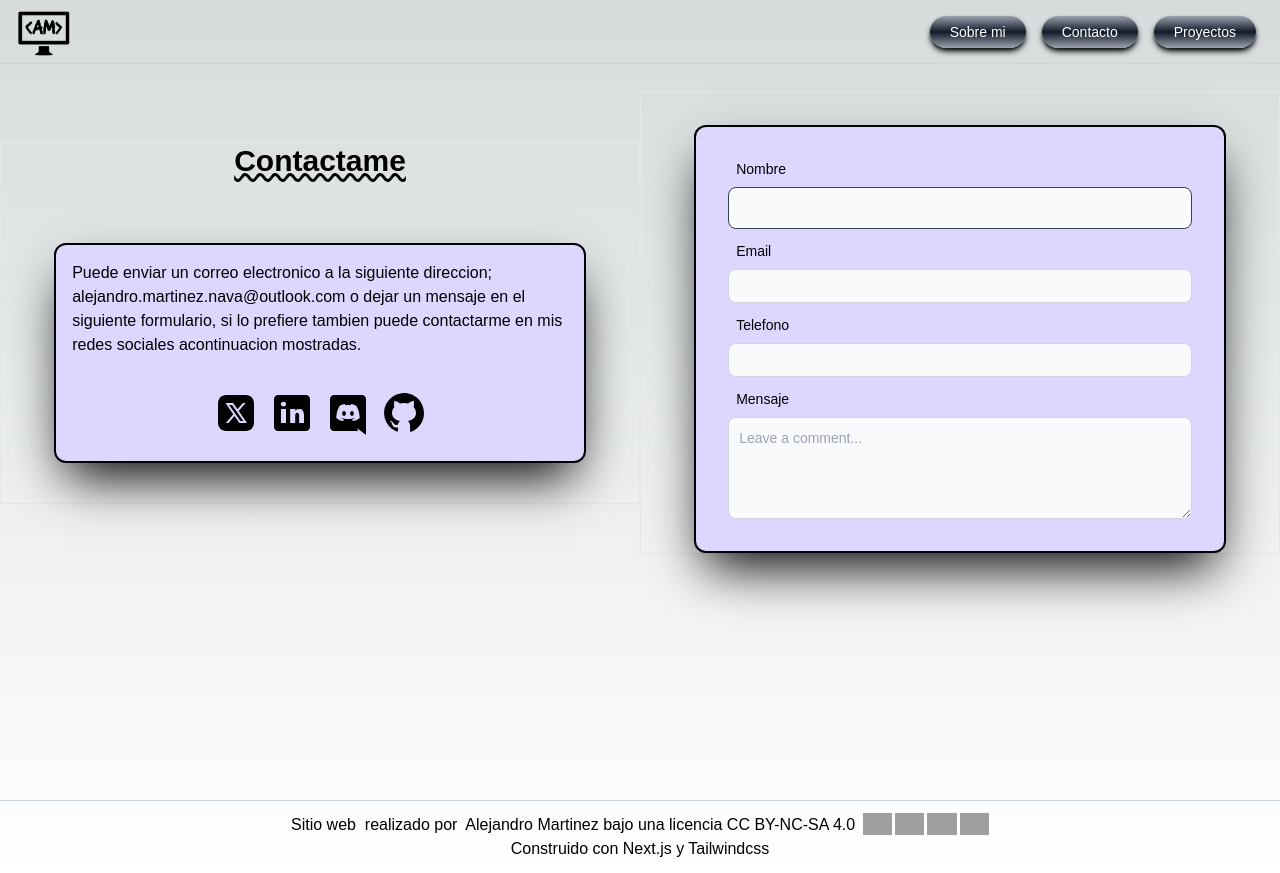
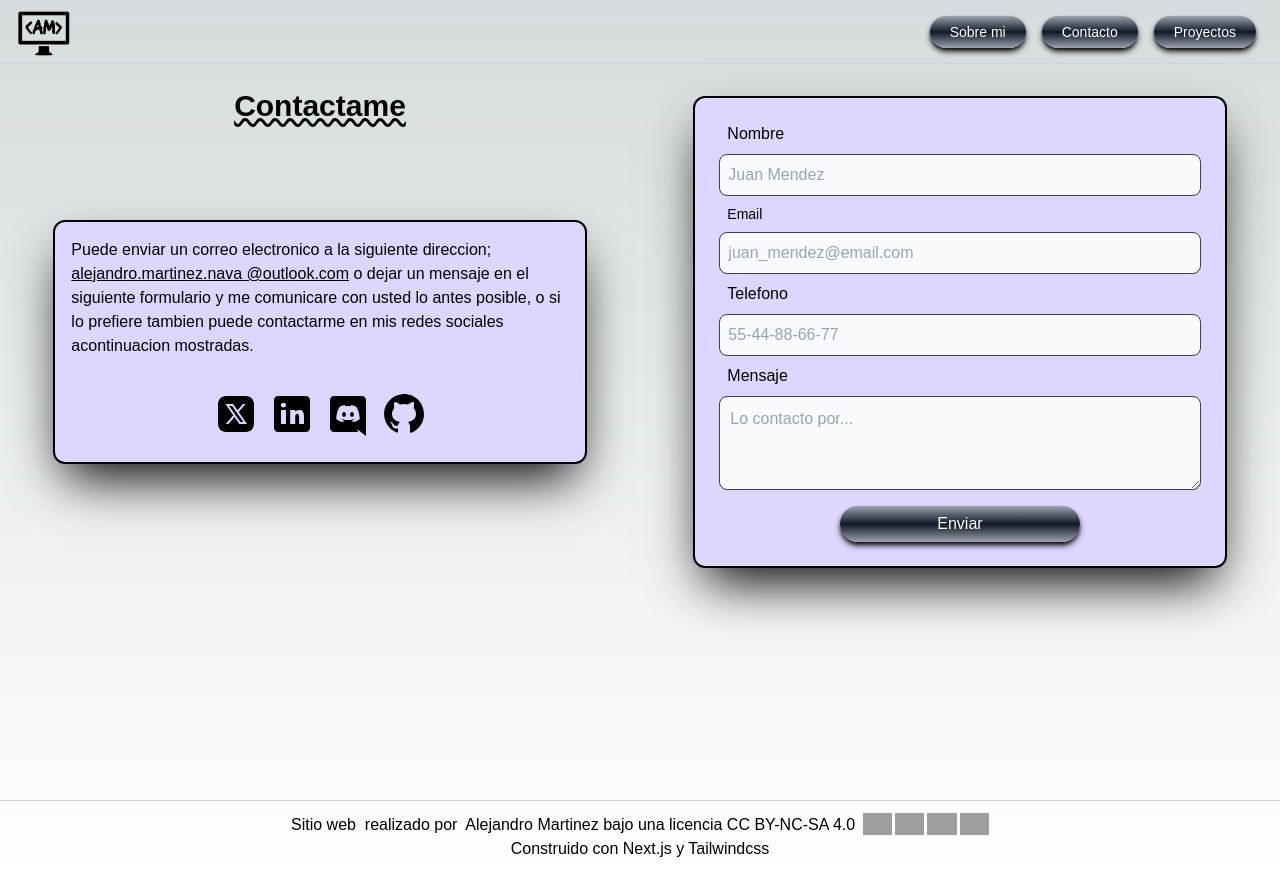
Before and after one commit to alejandro77martinez/portfolio, a Next.js app: page /contact in a window 1280 px wide. Built offline with nearby package versions, Linux system fonts and the light colour scheme; grey boxes are pictures that could not be loaded; a web font is replaced by a local one.

Commit message:
Pagina contacto al 80% pendiente el envio de email

```diff
--- a/app/ui/contact.tsx
+++ b/app/ui/contact.tsx
@@ -1,14 +1,15 @@
 export default function ContactMe() {
   return (
-    <div className="flex items-center max-lg:flex-col w-full pt-7">
-      <div className="border w-full lg:w-2/4 h-auto">
+    <div className="flex max-lg:flex-col max-lg:pt-0 w-full pt-6 max-w-7xl mx-auto">
+      <div className="w-full lg:w-2/4 h-auto">
         <div className="h-auto w-5/6 mx-auto max-lg:w-full max-lg:px-4">
-          <h1 className="text-3xl text-center font-bold underline decoration-wavy mb-16">Contactame</h1>
+          <h1 className="text-3xl text-center font-bold underline decoration-wavy mb-24 max-lg:mb-7">Contactame</h1>
           <div className="bg-violet-200 p-4 shadow-2xl shadow-black rounded-xl border-2 border-black mb-10">
             <p className="mb-8">
               Puede enviar un correo electronico a la siguiente direccion;
-              alejandro.martinez.nava@outlook.com o dejar un mensaje en el siguiente formulario,
-              si lo prefiere tambien puede contactarme en mis redes sociales acontinuacion mostradas.
+              <span className="underline"> alejandro.martinez.nava @outlook.com</span> o dejar un mensaje en el
+              siguiente formulario y me comunicare con usted lo antes posible, o si lo prefiere
+              tambien puede contactarme en mis redes sociales acontinuacion mostradas.
             </p>
             <div className="flex gap-2 my-2 justify-center">
               <svg xmlns="http://www.w3.org/2000/svg" x="0px" y="0px" width="48" height="48" viewBox="0 0 24 24">
@@ -27,26 +28,27 @@ export default function ContactMe() {
           </div>
         </div>
       </div>
-      <div className="border w-full lg:w-2/4 h-auto pt-8">
+      <div className="w-full lg:w-2/4 h-auto pt-2 max-lg:pt-0">
         <div className="h-auto w-5/6 mx-auto max-lg:w-full max-lg:px-4">
-          <div className="bg-violet-200 p-8 shadow-2xl shadow-black rounded-xl border-2 border-black">
-            <form className="mx-auto flex flex-col gap-3">
+          <div className="bg-violet-200 p-6 shadow-2xl shadow-black rounded-xl border-2 border-black mb-10">
+            <form className="mx-auto flex flex-col gap-2">
               <div>
-                <label htmlFor="input1" className="block pl-2 mb-2 text-sm font-medium text-black dark:text-white">Nombre</label>
-                <input type="text" id="input1" className="block w-full p-2 border border-gray-700 text-black rounded-lg bg-gray-50 text-md focus:ring-blue-500 focus:border-blue-500 dark:bg-gray-700 dark:border-gray-600 dark:placeholder-gray-400 dark:text-white dark:focus:ring-blue-500 dark:focus:border-blue-500"/>
+                <label htmlFor="input1" className="block pl-2 mb-2 text-base font-medium text-black">Nombre</label>
+                <input type="text" id="input1" className="block w-full p-2 border border-gray-700 text-black rounded-lg bg-gray-50 text-base " placeholder="Juan Mendez"/>
               </div>
               <div>
-                <label htmlFor="input1" className="block pl-2 mb-2 text-sm font-medium text-black dark:text-white">Email</label>
-                <input type="text" id="input1" className="block w-full p-2 text-gray-900 border border-gray-300 rounded-lg bg-gray-50 text-xs focus:ring-blue-500 focus:border-blue-500 dark:bg-gray-700 dark:border-gray-600 dark:placeholder-gray-400 dark:text-white dark:focus:ring-blue-500 dark:focus:border-blue-500"/>
+                <label htmlFor="input2" className="block pl-2 mb-2 text-sm font-medium text-black">Email</label>
+                <input type="email" id="input2" className="block w-full p-2 text-black border border-gray-700 rounded-lg bg-gray-50 text-base " placeholder="juan_mendez@email.com"/>
               </div>
               <div>
-                <label htmlFor="input1" className="block pl-2 mb-2 text-sm font-medium text-black dark:text-white">Telefono</label>
-                <input type="text" id="input1" className="block w-full p-2 text-gray-900 border border-gray-300 rounded-lg bg-gray-50 text-xs focus:ring-blue-500 focus:border-blue-500 dark:bg-gray-700 dark:border-gray-600 dark:placeholder-gray-400 dark:text-white dark:focus:ring-blue-500 dark:focus:border-blue-500"/>
+                <label htmlFor="input3" className="block pl-2 mb-2 text-base font-medium text-black">Telefono</label>
+                <input type="tel" id="input3" className="block w-full p-2 text-black border border-gray-700 rounded-lg bg-gray-50 text-base " placeholder="55-44-88-66-77"/>
               </div>
               <div>
-                <label htmlFor="message" className="block pl-2 mb-2 text-sm font-medium text-black dark:text-white">Mensaje</label>
-                <textarea id="message" rows={4} className="block p-2.5 w-full text-sm text-gray-900 bg-gray-50 rounded-lg border border-gray-300 focus:ring-blue-500 focus:border-blue-500 dark:bg-gray-700 dark:border-gray-600 dark:placeholder-gray-400 dark:text-white dark:focus:ring-blue-500 dark:focus:border-blue-500" placeholder="Leave a comment..."></textarea>
+                <label htmlFor="message" className="block pl-2 mb-2 text-base font-medium text-black">Mensaje</label>
+                <textarea id="message" rows={3} className="block p-2.5 w-full text-base text-black bg-gray-50 rounded-lg border border-gray-700 " placeholder="Lo contacto por..."></textarea>
               </div>
+              <button type="submit" className="w-2/4 mx-auto mt-2 text-white bg-gradient-to-t from-gray-400 via-gray-900 to-gray-400 hover:bg-gradient-to-br focus:ring-2 focus:ring-black shadow-md shadow-black font-medium rounded-full text-base px-5 py-1.5 text-center">Enviar</button>
             </form>
           </div>
         </div>
```
